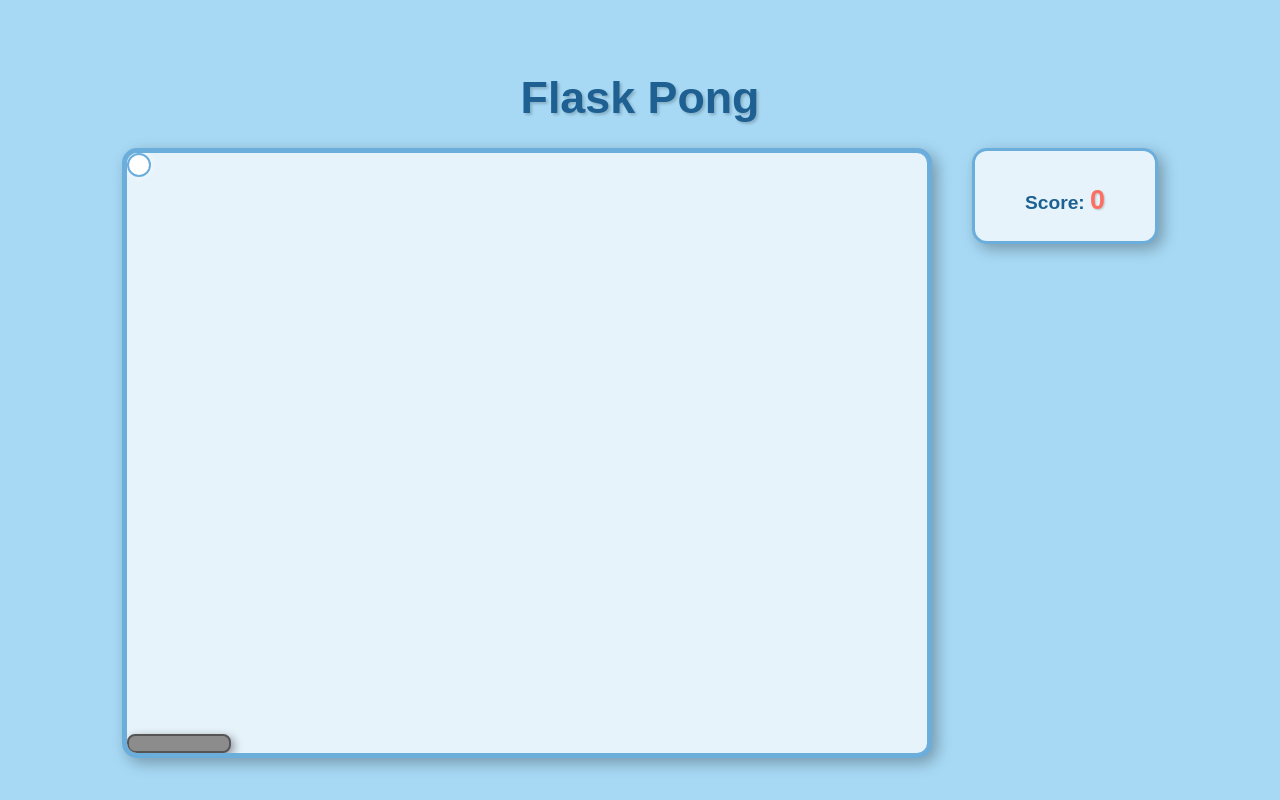
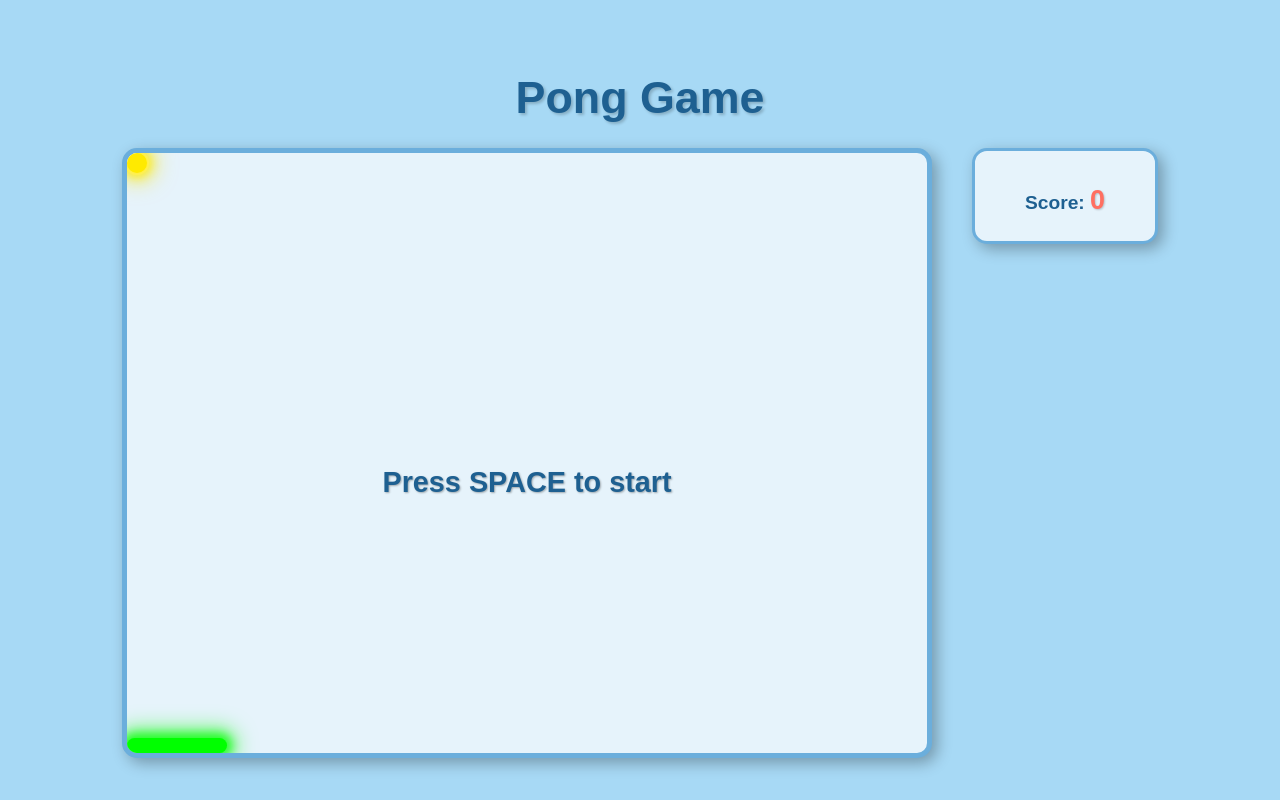
Before and after one commit to Askethemervin/PingPongPythonEksamen, a Flask app: page / in a window 1280 px wide. Run offline with Flask 3, Linux system fonts and the light colour scheme; some libraries are stand-ins or nearby versions.

Commit message:
nyt paddle design, og mindre bevægelse ved long press

```diff
--- a/app.py
+++ b/app.py
@@ -18,6 +18,7 @@ PADDLE_WIDTH = 100
 PADDLE_HEIGHT = 15
 BALL_RADIUS = 10
 GAME_LOOP_INTERVAL_MS = 16 # Ca. 60 FPS (1000ms / 60)
+BALL_SPEED_BASE = 5 # Ny konstant for boldens grundhastighed
 
 # --- Spillets tilstand ---
 class Game:
@@ -86,6 +87,8 @@ class Game:
         self.score = 0
         self.game_over = False
         self.game_started = False # Ny flag for at styre start
+        # Bemærk: 'difficulty' bruges ikke direkte i 'generate_brick_grid' her,
+        # men i 'random_brick_pattern' som kaldes af 'pattern_fn'
         difficulty = self.level_index
         self.bricks = self.generate_brick_grid(
             rows=5,
@@ -107,7 +110,7 @@ class Game:
             'score': self.score,
             'game_over': self.game_over,
             'game_started': self.game_started,
-            'bricks': self.bricks
+            'bricks': self.bricks # Sender murstenene til klienten
         }
 
     def update_game_state(self):
@@ -137,66 +140,133 @@ class Game:
             self.ball_dy *= -1
 
         # Kollision med spillerens paddle
-        if (self.ball_y + BALL_RADIUS >= GAME_HEIGHT - PADDLE_HEIGHT and
-            self.ball_y + BALL_RADIUS < GAME_HEIGHT - PADDLE_HEIGHT + abs(self.ball_dy)
+        # Sørg for at bolden er på vej ned og rammer paddlens Y-niveau
+        if (self.ball_dy > 0 and # Bolden skal bevæge sig nedad
+            self.ball_y + BALL_RADIUS >= GAME_HEIGHT - PADDLE_HEIGHT and
+            self.ball_y + BALL_RADIUS <= GAME_HEIGHT - PADDLE_HEIGHT + abs(self.ball_dy) # Fang kollision præcist
             ):
+            # Check om boldens x-position er inden for paddle's x-område
             if (self.ball_x + BALL_RADIUS > self.player_paddle_x and
                 self.ball_x - BALL_RADIUS < self.player_paddle_x + PADDLE_WIDTH):
+
+                # Sæt bolden lige over paddlen for at undgå at den sætter sig fast
+                self.ball_y = GAME_HEIGHT - PADDLE_HEIGHT - BALL_RADIUS
+
+                # === NY LOGIK FOR BOLD AFBØJNING FRA PADDLE ===
+                # Beregn boldens midtpunkt relativt til paddlen
+                # 0 er paddlens venstre kant, PADDLE_WIDTH er paddlens højre kant
+                # Boldens x er dens midte, så vi trækker BALL_RADIUS fra for at få dens venstre kant for bedre præcision
+                # Men for 'relative_impact_x' er det bedre at bruge boldens midte i forhold til paddlens midte
+
+                # Center af bolden i forhold til center af paddlen
+                ball_center_x_on_paddle = self.ball_x - self.player_paddle_x - (PADDLE_WIDTH / 2)
+
+                # Normaliser impaktpunktet til en værdi mellem -1 (venstre kant) og 1 (højre kant)
+                # Max afbøjning ved kanten af paddlen
+                normalized_impact = (ball_center_x_on_paddle / (PADDLE_WIDTH / 2))
+
+                # Juster boldens X-hastighed baseret på impaktpunktet
+                # Spredningsfaktor kontrollerer hvor meget bolden spredes
+                # Jeg har justeret denne lidt for at give en mere intuitiv afbøjning
+                deflection_factor = 3.0 # Højere tal = mere afbøjning
+
+                # Sæt den nye ball_dx. Sørg for en minimum X-hastighed, selv ved ram af midten.
+                # Og at den samlede hastighed (vektorlængden af dx og dy) bevares eller øges en smule.
+                self.ball_dx = normalized_impact * deflection_factor
+
+                # Sørg for, at bolden altid har en vis hastighed i x-retningen, så den ikke går lige op/ned
+                # hvis den rammer præcist midten.
+                if abs(self.ball_dx) < 1: # Hvis x-hastigheden er meget lav, giv den et lille skub
+                    self.ball_dx = 1 if normalized_impact >= 0 else -1
+
+                # Vend Y-hastighed
                 self.ball_dy *= -1
+
                 self.score += 1
-                self.ball_y = GAME_HEIGHT - PADDLE_HEIGHT - BALL_RADIUS
+                # === SLUT NY LOGIK ===
 
         # Bolden passerer forbi paddle'en (Game Over)
         if self.ball_y + BALL_RADIUS > GAME_HEIGHT:
             self.game_over = True
-            self.game_started = False # Spillet stopper
+            self.game_started = False
+            self.ball_moving = False
 
         remaining_bricks = []
         for brick in self.bricks:
-            if self.check_collision_with_brick(brick):
+            # Check for collision with brick (using the ball's current position)
+            if (self.ball_x + BALL_RADIUS > brick['x'] and
+                self.ball_x - BALL_RADIUS < brick['x'] + brick['width'] and
+                self.ball_y + BALL_RADIUS > brick['y'] and
+                self.ball_y - BALL_RADIUS < brick['y'] + brick['height']):
+
+                # Collision detected with a brick
+                # Determine which side of the brick was hit to decide ball_dx or ball_dy
+                # A more advanced collision detection would check entry point and normal vector
+                # For simplicity, we'll just reverse dy, but consider improving this later
+
+                # Basic collision response: reverse vertical direction
+                self.ball_dy *= -1
+
+                # Check if it's breakable
                 if brick['breakable']:
                     self.score += 5
                 else:
-                    remaining_bricks.append(brick)
-                self.ball_dy *= -1
+                    remaining_bricks.append(brick) # Keep unbreakable bricks
             else:
-                remaining_bricks.append(brick)
+                remaining_bricks.append(brick) # Keep non-colliding bricks
 
         self.bricks = remaining_bricks
 
+        # Tjek for level complete (alle breakable bricks er fjernet)
         if all(not b['breakable'] for b in self.bricks):
             self.level_index = (self.level_index + 1) % len(self.levels)
             self.reset_game()
+            self.game_started = False # Stop spillet midlertidigt for at vise "Press space to start"
+            self.ball_moving = False
+
 
     def check_collision_with_brick(self, brick):
-        bx, by = self.ball_x, self.ball_y
-        r = BALL_RADIUS
-        return (
-            bx + r > brick['x'] and
-            bx - r < brick['x'] + brick['width'] and
-            by + r > brick['y'] and
-            by - r < brick['y'] + brick['height']
-        )
+        # Dette er en AABB (Axis-Aligned Bounding Box) kollisionstjek for cirkel mod rektangel.
+        # Det er en forenklet metode. Bolden kan sidde fast eller springe mærkeligt ved hjørner.
+        # For avanceret kollision: Find nærmeste punkt på mursten til boldens midte.
+
+        # Midtpunkt af bolden
+        ball_center_x = self.ball_x
+        ball_center_y = self.ball_y
+        ball_radius = BALL_RADIUS
+
+        # Nærmeste punkt på mursten til boldens midte
+        closest_x = max(brick['x'], min(ball_center_x, brick['x'] + brick['width']))
+        closest_y = max(brick['y'], min(ball_center_y, brick['y'] + brick['height']))
+
+        # Beregn afstand mellem boldens midte og nærmeste punkt
+        distance_x = ball_center_x - closest_x
+        distance_y = ball_center_y - closest_y
+
+        distance_squared = (distance_x * distance_x) + (distance_y * distance_y)
+
+        # Kollision, hvis afstanden er mindre end boldens radius
+        return distance_squared < (ball_radius * ball_radius)
+
 
     def move_paddle(self, direction):
         if self.game_over:
             return
 
-        # DEFINER EN PADLE_BEVÆGELSESHASTIGHED HER
-        PADDLE_MOVE_AMOUNT = 35 # Du kan justere denne værdi (f.eks. 30, 40, 50)
+        PADDLE_MOVE_AMOUNT = 20
 
         if not self.ball_moving:
             if direction == 'left':
-                self.player_paddle_x = max(0, self.player_paddle_x - PADDLE_MOVE_AMOUNT) # <-- Ændret fra 20
+                self.player_paddle_x = max(0, self.player_paddle_x - PADDLE_MOVE_AMOUNT)
                 self.ball_x = self.player_paddle_x + (PADDLE_WIDTH // 2)
             elif direction == 'right':
-                self.player_paddle_x = min(GAME_WIDTH - PADDLE_WIDTH, self.player_paddle_x + PADDLE_MOVE_AMOUNT) # <-- Ændret fra 20
+                self.player_paddle_x = min(GAME_WIDTH - PADDLE_WIDTH, self.player_paddle_x + PADDLE_MOVE_AMOUNT)
                 self.ball_x = self.player_paddle_x + (PADDLE_WIDTH // 2)
         else:
             if direction == 'left':
-                self.player_paddle_x = max(0, self.player_paddle_x - PADDLE_MOVE_AMOUNT) # <-- Ændret fra 20
+                self.player_paddle_x = max(0, self.player_paddle_x - PADDLE_MOVE_AMOUNT)
             elif direction == 'right':
-                self.player_paddle_x = min(GAME_WIDTH - PADDLE_WIDTH, self.player_paddle_x + PADDLE_MOVE_AMOUNT) # <-- Ændret fra 20
+                self.player_paddle_x = min(GAME_WIDTH - PADDLE_WIDTH, self.player_paddle_x + PADDLE_MOVE_AMOUNT)
 
     def start_game_loop(self):
         if self._game_loop_thread is None or not self._game_loop_thread.is_alive():
@@ -246,8 +316,11 @@ def handle_start_game():
 
         game.game_started = True
         game.ball_moving = True
-        game.ball_dx = 5 if game.ball_x < GAME_WIDTH // 2 else -5
-        game.ball_dy = -5
+
+        # Sæt initial hastighed når spillet starter/genstartes
+        # Sørg for at ball_dx ikke er 0 til at starte med
+        game.ball_dx = random.choice([-BALL_SPEED_BASE, BALL_SPEED_BASE]) # Start i en tilfældig retning
+        game.ball_dy = -BALL_SPEED_BASE # Start opad
 
         game.start_game_loop()
         emit('game_state', game.get_game_state())
--- a/static/css/style.css
+++ b/static/css/style.css
@@ -48,22 +48,47 @@ h1 {
     position: absolute;
     width: 20px;
     height: 20px;
-    background-color: #FFFFFF; /* Hvid bold */
-    border-radius: 50%; /* Rund bold */
-    border: 2px solid #6BAEDC; /* En lille blå kant rundt om bolden */
-    box-shadow: 0 0 8px rgba(255,255,255,0.7); /* Lidt glød/skygge */
+    background-color: #FFEA00; /* Gul farve for bolden (ligesom på billedet) */
+    border-radius: 50%; /* Stadig rund bold */
+    border: none; /* Fjern kant for at få glød-effekten tydeligere frem */
+    /* Ny box-shadow for glød og dybde */
+    box-shadow:
+        0 0 10px 5px rgba(255, 234, 0, 0.7), /* Kraftigere glød (gul) */
+        0 0 20px 10px rgba(255, 234, 0, 0.5), /* Endnu bredere, blødere glød */
+        0 0 0 2px #FFFFFF; /* En lille hvid indre glød/kant */
     transition: left 0.016s linear, top 0.016s linear;
+}
+
+/* === NY CSS TIL BOLDSPOR (BALL TRAIL) === */
+.ball-trail {
+    position: absolute;
+    /* baggrundsfarve skal være mørkere end bolden, men stadig passe til temaet */
+    /* FJERN ALPHA-KANALEN fra rgba() for at gøre farven SOLID */
+    background-color: rgb(2, 13, 20); /* En mørk, solid blå */
+
+    /* Sæt den indledende opacitet her. Denne er den der vises FØR transitionen starter. */
+    /* Prøv 0.9, 0.8, 0.7 - højere tal er mørkere / mere synlige */
+    opacity: 0.8; /* Start med 80% synlighed (juster efter behov) */
+
+    border-radius: 50%;
+    /* Brug transition til at få den til at fade ud */
+    transition: opacity 0.5s linear, transform 0.5s linear, width 0.5s linear, height 0.5s linear;
+    pointer-events: none;
+    z-index: 5;
 }
 
 #player-paddle {
     position: absolute;
     width: 100px;
     height: 15px;
-    background-color: #8C8C8C; /* Mellemgrå paddle */
-    bottom: 0;
-    border-radius: 8px; /* Afrundede hjørner til paddlen */
-    border: 2px solid #555; /* Mørkere grå kant */
-    box-shadow: 3px 3px 10px rgba(0,0,0,0.4); /* Skygge for dybde */
+    background-color: #00FF00; /* Grøn farve for paddlen (kan ændres til rød/blå/pink) */
+    /* Juster border-radius for at få en "pille"-form. Skal være halvdelen af højden. */
+    border-radius: 7.5px; /* PADDLE_HEIGHT / 2 = 15px / 2 = 7.5px */
+    border: none; /* Fjern kant for at få glød-effekten tydeligere frem */
+    /* Ny box-shadow for glød */
+    box-shadow:
+        0 0 10px 5px rgba(0, 255, 0, 0.7), /* Kraftigere glød (grøn) */
+        0 0 20px 10px rgba(0, 255, 0, 0.5); /* Endnu bredere, blødere glød */
     transition: left 0.016s linear;
 }
 
@@ -72,13 +97,13 @@ h1 {
     top: 50%;
     left: 50%;
     transform: translate(-50%, -50%);
-    color: #C70039; /* En dybere rød for kontrast på den lyse baggrund */
+    color: #1E6091; /* Den samme mørkere blå farve som h1 */
     font-weight: bold;
-    font-size: 1.8em; /* Gør teksten lidt større */
+    font-size: 1.8em;
     text-align: center;
     width: 100%;
     z-index: 10;
-    text-shadow: 1px 1px 2px rgba(0,0,0,0.3); /* Lidt skygge på teksten */
+    text-shadow: 1px 1px 2px rgba(0,0,0,0.3); /* Bevar skyggen for læsbarhed */
 }
 
 #game-info {
--- a/static/js/game.js
+++ b/static/js/game.js
@@ -16,6 +16,8 @@ document.addEventListener('DOMContentLoaded', () => {
 
     ball.style.width = `${BALL_RADIUS * 2}px`;
     ball.style.height = `${BALL_RADIUS * 2}px`;
+    // Initial z-index for bolden, så den er over sporet
+    ball.style.zIndex = '10';
 
     playerPaddle.style.width = `${PADDLE_WIDTH}px`;
     playerPaddle.style.height = `${PADDLE_HEIGHT}px`;
@@ -27,7 +29,54 @@ document.addEventListener('DOMContentLoaded', () => {
     const ballTransitionStyle = `left ${GAME_LOOP_INTERVAL_MS / 1000}s linear, top ${GAME_LOOP_INTERVAL_MS / 1000}s linear`;
     const paddleTransitionStyle = `left ${GAME_LOOP_INTERVAL_MS / 1000}s linear`;
 
+    let keysPressed = {};
+    let paddleMoveInterval = null;
+
+    // === NY KODE FOR BOLDSPOR (BALL TRAIL) ===
+    const MAX_TRAIL_ELEMENTS = 10; // Antal spor-elementer
+    const trailElements = []; // Array til at holde styr på spor-elementerne
+
+    // Funktion til at oprette et nyt spor-element
+  function createTrailElement(x, y, radius) {
+        const trail = document.createElement('div');
+        trail.classList.add('ball-trail');
+        trail.style.width = `${radius * 2}px`;
+        trail.style.height = `${radius * 2}px`;
+        trail.style.left = `${x - radius}px`;
+        trail.style.top = `${y - radius}px`;
+        gameBoard.appendChild(trail);
+
+        trailElements.push(trail);
+        if (trailElements.length > MAX_TRAIL_ELEMENTS) {
+            const oldTrail = trailElements.shift();
+            oldTrail.remove();
+        }
+
+        // Ingen indledende opacity sætning i JS her, da det er defineret i CSS
+        // og vi vil have det til at starte med 1 (eller den farve, du vælger i CSS)
+        // og så lade transitionen styre fade-out.
+
+        requestAnimationFrame(() => {
+            // Nu skal opacity bare falme ud fra sin startværdi (som er 1 fra CSS)
+            trail.style.opacity = 0; // Sæt opaciteten til 0 for at starte transitionen (fade out)
+            trail.style.transform = 'scale(0.8)';
+            setTimeout(() => {
+                if (trail.parentNode) {
+                    trail.remove();
+                }
+            }, 500);
+        });
+    }
+    // === SLUT NY KODE TIL BOLDSPOR ===
+
     socket.on('game_state', (data) => {
+        // === NY KODE TIL AT GENERERE SPOR ===
+        // Opret et spor-element hvis bolden bevæger sig, og kun hver anden frame
+        if (data.ball_moving && data.score % 2 === 0) { // Bruger score som en simpel hack til at begrænse, kan også bruge en tæller
+            createTrailElement(data.ball_x, data.ball_y, BALL_RADIUS);
+        }
+        // === SLUT NY KODE TIL AT GENERERE SPOR ===
+
         ball.style.left = `${data.ball_x - (ball.offsetWidth / 2)}px`;
         ball.style.top = `${data.ball_y - (ball.offsetHeight / 2)}px`;
         playerPaddle.style.left = `${data.player_paddle_x}px`;
@@ -35,6 +84,10 @@ document.addEventListener('DOMContentLoaded', () => {
 
         if (data.game_over) {
             gameOverMessage.classList.remove('hidden');
+            gameOverMessage.textContent = 'Game Over! Press SPACE to restart.';
+        } else if (!data.game_started) {
+            gameOverMessage.classList.remove('hidden');
+            gameOverMessage.textContent = 'Press SPACE to start';
         } else {
             gameOverMessage.classList.add('hidden');
         }
@@ -42,57 +95,52 @@ document.addEventListener('DOMContentLoaded', () => {
         if (data.game_over || !data.ball_moving) {
             ball.style.transition = 'none';
             playerPaddle.style.transition = 'none';
+            // === NY KODE: RYDD OP I SPOR VED SPILLETS SLUT ===
+            trailElements.forEach(trail => trail.remove());
+            trailElements.length = 0; // Tøm arrayet
+            // === SLUT NY KODE ===
         } else {
             ball.style.transition = ballTransitionStyle;
             playerPaddle.style.transition = paddleTransitionStyle;
         }
     });
 
-    // === NY KODE FOR BEDRE LONG-PRESS RESPONSIVITET ===
-    let keysPressed = {}; // Objekt til at holde styr på, hvilke taster der er nede
-    let paddleMoveInterval = null; // Til at gemme interval ID'et
-
     document.addEventListener('keydown', (e) => {
-        // Forhindrer browser scrolling ved piletaster
         if (e.key === 'ArrowLeft' || e.key === 'ArrowRight' || e.key === ' ' || e.key === 'a' || e.key === 'd') {
             e.preventDefault();
         }
 
-        // Tjek om tasten allerede er registreret som nede for at undgå gentagne keydown events fra OS'et
         if (keysPressed[e.key]) {
-            return; // Tast er allerede nede, ignorer
+            return;
         }
-        keysPressed[e.key] = true; // Marker tasten som nede
+        keysPressed[e.key] = true;
 
-        // Start eller genstart spillet med SPACE
         if (e.key === ' ') {
             socket.emit('start_game');
         }
 
-        // Hvis en bevægelsestast er nede, start interval for at sende events
         if (e.key === 'ArrowLeft' || e.key === 'a') {
-            if (!paddleMoveInterval) { // Kun start interval hvis det ikke allerede kører
+            if (!paddleMoveInterval) {
                 paddleMoveInterval = setInterval(() => {
-                    if (keysPressed['ArrowLeft'] || keysPressed['a']) { // Tjek om tast stadig er nede
+                    if (keysPressed['ArrowLeft'] || keysPressed['a']) {
                         socket.emit('move_paddle', { direction: 'left' });
                     }
-                }, 50); // Send 'move_paddle' event hvert 50ms (kan justeres)
+                }, 50);
             }
         } else if (e.key === 'ArrowRight' || e.key === 'd') {
-            if (!paddleMoveInterval) { // Kun start interval hvis det ikke allerede kører
+            if (!paddleMoveInterval) {
                 paddleMoveInterval = setInterval(() => {
-                    if (keysPressed['ArrowRight'] || keysPressed['d']) { // Tjek om tast stadig er nede
+                    if (keysPressed['ArrowRight'] || keysPressed['d']) {
                         socket.emit('move_paddle', { direction: 'right' });
                     }
-                }, 50); // Send 'move_paddle' event hvert 50ms (kan justeres)
+                }, 50);
             }
         }
     });
 
     document.addEventListener('keyup', (e) => {
-        keysPressed[e.key] = false; // Marker tasten som oppe
+        keysPressed[e.key] = false;
 
-        // Hvis ingen bevægelsestaster er nede, stop intervallet
         if (!(keysPressed['ArrowLeft'] || keysPressed['a'] || keysPressed['ArrowRight'] || keysPressed['d'])) {
             if (paddleMoveInterval) {
                 clearInterval(paddleMoveInterval);
--- a/templates/index.html
+++ b/templates/index.html
@@ -7,14 +7,14 @@
     <link rel="stylesheet" href="{{ url_for('static', filename='css/style.css') }}">
 </head>
 <body>
-    <h1>Flask Pong</h1>
+    <h1>Pong Game</h1>
 
     <div id="main-content-wrapper">
         <div id="game-container">
             <div id="game-board" style="width: {{ game_width }}px; height: {{ game_height }}px;">
                 <div id="ball"></div>
                 <div id="player-paddle"></div>
-                <p id="game-over-message" class="hidden">Game Over! Press SPACE to restart.</p>
+                <p id="game-over-message">Press SPACE to start</p>
             </div>
         </div>
 
```
